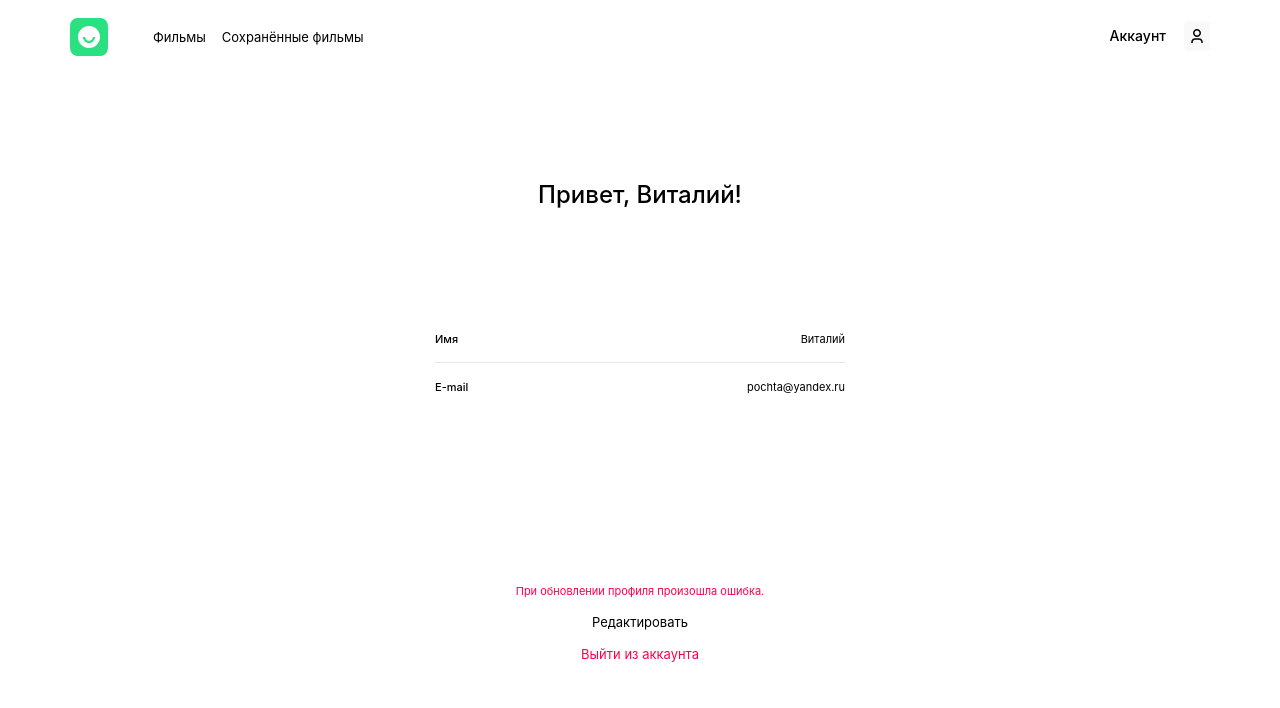
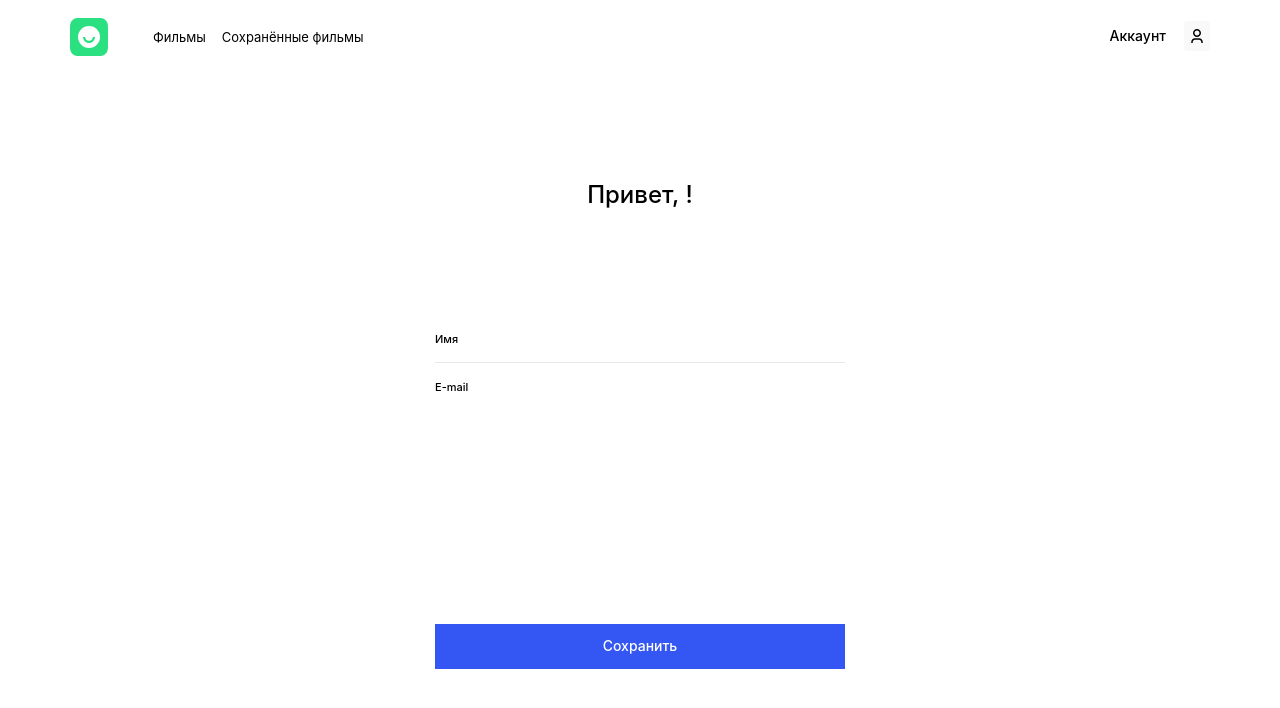
Before and after one commit to JekaEvgeniy/movies-explorer-frontend, a React (Create React App) app: page /profile in a window 1280 px wide. Both pictures are taken after a click on the button "Редактировать". Shown: the top 708 px of the page. Built offline with nearby package versions, Linux system fonts and the light colour scheme.

Commit message:
feat: profile

```diff
--- a/src/components/App/App.js
+++ b/src/components/App/App.js
@@ -24,7 +24,6 @@ function App() {
   const [loggedIn, setLoggedIn] = useState(false);
   const [selectedCard, setSelectedCard] = useState(null);
   const [currentUser, setCurrentUser] = useState({});
-  const [email, setEmail] = useState(null);
 
   const navigate = useNavigate();
 
@@ -43,6 +42,26 @@ function App() {
 
   const [isSearchError, setIsSearchError] = useState('');
   const [isNotFound, setIsNotFound] = useState(false);
+  const [isVisibleLoader, setIsVisibleLoader] = useState(false); // Лоадер поверх всех элементов
+
+  useEffect(() => {
+    if (loggedIn) {
+      const token = localStorage.getItem('jwt');
+
+      Promise.all([api.getUserInfo()])
+        .then(([info]) => {
+          console.log('setCurrentUser info ===> ', info);
+
+          if (token) {
+            setCurrentUser(info);
+          }
+        })
+        .catch((err) => console.log(`Ошибка promise.all: ${err}`));
+    }
+
+    // console.log(`useEffect >>> loggedIn = ${loggedIn}`);
+
+  }, [loggedIn]);
 
   useEffect(() => {
     /**
@@ -73,8 +92,36 @@ function App() {
 
   }, [shortMovies, movies]); // searchQuery
 
+
+  useEffect(() => {
+    const token = localStorage.getItem('jwt');
+    // console.log(`jwt token = ${token}`);
+
+    if (token) {
+      auth.checkToken(token)
+        .then(user => {
+          setLoggedIn(true);
+          handleLogin(user);
+
+          // navigate('/');
+        })
+        .catch((err) => {
+          // console.error(`front> >>> APP.js >>> useEffect`);
+          console.error(err);
+        });
+    }
+  }, [navigate]);
+
   const handleLogin = () => {
     setLoggedIn(true);
+  }
+
+  const handleLogout = (e) => {
+    e.preventDefault();
+    console.log('handleLogout>>>>');
+    localStorage.clear();
+    navigate('/');
+    setLoggedIn(false);
   }
 
   // const handleRegister = ({ email, password }) => {
@@ -97,49 +144,20 @@ function App() {
   //     });
   // }
 
-  useEffect(() => {
-    if (loggedIn) {
-      const token = localStorage.getItem('jwt');
+  // const handleProfileUpdate = (userData) => {
+  //   console.log('run >>> handleProfileUpdate(data)', userData)
+  //   console.log(userData);
+  //   api
+  //     .setUserInfo(userData)
+  //     .then((updateUserData) => {
 
-      // Promise.all([api.getUserInfo(), api.getCards()])
-      //   .then(([info, cards]) => {
+  //       setCurrentUser(updateUserData.data);
+  //       // closeAllPopups();
+  //     })
+  //     .catch(err => console.error(err));
+  // };
 
-      //     if (token) {
-      //       setEmail(info.email);
-      //       // console.log(`setCurrentUser ===> `);
-      //       setCurrentUser(info);
-      //       // handleUpdateUser(info);
-      //       // handleUpdateAvatar(info);
-      //       if (cards.length) {
-      //         setCards(cards);
-      //       }
-      //     }
-      //   })
-      //   .catch((err) => console.log(`Ошибка promise.all: ${err}`));
-    }
 
-    console.log(`useEffect >>> loggedIn = ${loggedIn}`);
-
-  }, [loggedIn]);
-
-  useEffect(() => {
-    const token = localStorage.getItem('jwt');
-    console.log(`jwt token = ${token}`);
-
-    if (token) {
-      auth.checkToken(token)
-        .then(user => {
-          setLoggedIn(true);
-          handleLogin(user);
-
-          // navigate('/');
-        })
-        .catch((err) => {
-          console.error(`front> >>> APP.js >>> useEffect`);
-          console.error(err);
-        });
-    }
-  }, [navigate]);
 
 
 
@@ -361,7 +379,15 @@ function App() {
           <>
             <Header isPageProfile />
             <main className="content">
-              <Profile />
+              <Profile
+                setCurrentUser={setCurrentUser}
+                handleLogout={handleLogout}
+                setIsVisibleLoader={setIsVisibleLoader}
+                // handleProfileUpdate={handleProfileUpdate}
+              />
+              {isVisibleLoader && (
+                <Preloader currentPosition="fullscreen" />
+              )}
             </main>
           </>
         } />
--- a/src/components/Profile/Profile.css
+++ b/src/components/Profile/Profile.css
@@ -113,7 +113,10 @@
   transition : padding-right 0.3s ease-in-out;
 }
 
-
+.profile-form__input[disabled] {
+  pointer-events: none;
+  user-select: none;
+}
 
 .profile-form__input:focus {
 /* box-shadow: 0px 4px 30px 0px rgba(0, 0, 0, 0.08); */
@@ -152,6 +155,18 @@
   transition : opacity 0.3s ease-in-out;
 }
 
+.profile-form-actions__btn_theme_accent {
+  box-sizing : border-box;
+  background-color: #3456F3;
+  width      : 100%;
+  padding    : 13px 12px 15px 12px;
+  height     : 45px;
+  font-size  : 14px;
+  font-weight: 500;
+  color      : #fff;
+  text-align : center;
+}
+
 .profile-form-actions__btn:hover {
   opacity: 0.7;
 }
--- a/src/components/Profile/Profile.js
+++ b/src/components/Profile/Profile.js
@@ -1,46 +1,164 @@
-import React, {useState} from "react";
-import { Link } from "react-router-dom";
+import React, { useState, useEffect, useContext } from 'react';
+import CurrentUserContext from "../../contexts/CurrentUserContext";
+import { useForm, SubmitHandler } from "react-hook-form"
+import * as auth from '../../utils/Auth';
+import { api } from '../../utils/Api';
+import { Link, useNavigate } from "react-router-dom";
 
-function Profile(){
+function Profile({ ...props }) {
+  const navigate = useNavigate();
 
-  const [formValue, setFormValue] = useState({
-    email: 'pochta@yandex.ru',
-    firstName: 'Виталий'
+  const currentUser = useContext(CurrentUserContext);
+  const [name, setName] = useState(currentUser.name);
+  const [email, setEmail] = useState(currentUser.email);
+
+  const [enabledEditMode, setEnableEditMode] = useState(true); // Внизу имеется кнопка для редактирования полей формы.
+  // const [isVisibleButtonSave, setIsVisibleButtonSave] = useState(false);
+
+  const {
+    register,
+    formState: { errors, isValid },
+    handleSubmit,
+  } = useForm({
+    mode: 'onBlur',
   });
 
-  const handleChange = (e) => {
-    const { name, value } = e.target;
+  useEffect(() => {
+    if (currentUser.name) {
+      // Без проверки можно получить: Cannot read properties of undefined (reading 'name')
+      setName(currentUser.name);
+    }
 
-    setFormValue({
-      ...formValue,
-      [name]: value
-    });
+    if (currentUser.email) {
+      setEmail(currentUser.email);
+    }
+
+  }, [currentUser, email, name, isValid, enabledEditMode]);
+
+  function handleInputChangeName(e) {
+    setName(e.target.value);
   }
+
+  function handleInputChangeEmail(e) {
+    setEmail(e.target.value);
+  }
+
+  function handleBtnEdit(){
+    setEnableEditMode(false);
+  }
+
+  const handleProfileUpdate = (userData) => {
+
+    props.setIsVisibleLoader(true);
+    api
+      .setUserInfo(userData)
+      .then((updateUserData) => {
+        props.setCurrentUser(updateUserData.data);
+        setEnableEditMode(true);
+        // closeAllPopups();
+      })
+      .catch(err => console.error(err))
+      .finally(() => {
+        props.setIsVisibleLoader(false);
+      });
+  };
+
 
   return (
     <section className="profile" aria-label="Личный кабинет">
       <div className="profile__container">
-        <h1 className="profile__header">Привет, Виталий!</h1>
+        <h1 className="profile__header">Привет, {currentUser.name}!</h1>
 
-        <form className="profile-form" name="profile">
+        <form
+          onSubmit={handleSubmit(handleProfileUpdate)}
+          className="profile-form"
+          name="profile"
+        >
           <div className="profile-form__content">
             <div className="profile-form__content-top">
               <label className="profile-form__label">
                 <span className="profile-form__title">Имя</span>
-                <input onChange={handleChange} type="text" className="profile-form__input" name="firstName" value={formValue.firstName}  />
+                <input
+                  {...register('name', {
+                    disabled: enabledEditMode ? true : false,
+                    required: 'Поле обязательно к заполнению',
+                    minLength: {
+                      value: 2,
+                      message: 'Минимум 2 символа',
+                    },
+                    maxLength: {
+                      value: 30,
+                      message: 'Максимум 30 символов'
+                    },
+                    onChange: (e) => {
+                      handleInputChangeName(e);
+                    },
+                  })}
+                  type="text"
+                  className={`profile-form__input ${errors?.name ? 'profile-form__input_invalid' : ''}`}
+                  name="name"
+                  defaultValue={currentUser.name}
+                />
               </label>
+
+              <span className="profile-form__error-message">
+                {errors?.name && (errors?.name?.message || "Пожалуйста, введите правильное имя")}
+              </span>
+
+
               <label className="profile-form__label">
                 <span className="profile-form__title">E-mail</span>
-                <input onChange={handleChange} type="email" inputMode="email" className="profile-form__input" name="email"
-                  value={formValue.email} disabled />
+                <input
+                  {...register("email", {
+                    disabled: enabledEditMode ? true : false,
+                    required: "Обязательно укажите e-mail",
+                    pattern: {
+                      value: /^[^\s@]+@[^\s@]+\.[^\s@]+$/,
+                      message: "Введите e-mail в формате example@gmail.com",
+                    },
+                    onChange: (e) => {
+                      handleInputChangeEmail(e);
+                    },
+                  })}
+                  type="email"
+                  inputMode="email"
+                  className="profile-form__input"
+                  name="email"
+                  defaultValue={email}
+                />
               </label>
+
+              <span className="profile-form__error-message">
+                {errors?.email && (errors?.email?.message || "Пожалуйста, введите правильно адрес электронной почты")}
+              </span>
 
             </div>
             <div className="profile-form__content-bottom">
               <div className="profile-form-actions">
-                <p className="profile-form-actions__error-message">При обновлении профиля произошла ошибка.</p>
-                <button type="button" className="profile-form-actions__btn profile-form-actions__btn_type_edit">Редактировать</button>
-                <Link to="/" className="profile-form-actions__btn profile-form-actions__btn_type_exit">Выйти из аккаунта</Link>
+                { (errors?.name || errors?.email) && (
+                  <p className="profile-form-actions__error-message">При обновлении профиля произошла ошибка.</p>
+                )}
+
+                {
+                 enabledEditMode ? (
+                  <>
+                    <button
+                      onClick={handleBtnEdit}
+                      type="button"
+                      className="profile-form-actions__btn profile-form-actions__btn_type_edit"
+                    >Редактировать</button>
+                    <button
+                      onClick={props.handleLogout}
+                      type="button"
+                      className="profile-form-actions__btn profile-form-actions__btn_type_exit"
+                    >Выйти из аккаунта</button>
+                  </>
+                  ) : (
+                    <button type="submit" className="profile-form-actions__btn profile-form-actions__btn_theme_accent">Сохранить</button>
+                  )
+                }
+
+
               </div>
             </div>
           </div>
--- a/src/utils/Api.js
+++ b/src/utils/Api.js
@@ -25,7 +25,6 @@ class Api {
     this._cardLikes = this._url + '/cards/cardId/likes';
 
     this._userUrl = this._url + '/users/me';
-    this._userAvatarUrl = this._url + '/users/me/avatar';
 
     this._defaultHeaders = { 'Content-Type': 'application/json' };
   }
@@ -97,39 +96,44 @@ class Api {
   * Работаем с инфополем
   */
 
-  // getUserInfo() {
-  //   return fetch(this._userUrl, {
-  //     method: "GET",
-  //     // headers: this._headers,
-  //     // credentials: 'include',
-  //     // headers: {
-  //     //   authorization: `Bearer ${localStorage.getItem('jwt')}`
-  //     // },
-  //     headers: this._injectAuth(this._defaultHeaders),
-  //   })
-  //     .then(this._checkResponse)
-  //     .catch((err) => {
-  //       console.error(`Ошибка! Ошибка при получении данных о пользователе: ${err}`);
-  //     })
-  // }
+  getUserInfo() {
+    return fetch(this._userUrl, {
+      method: "GET",
+      // headers: this._headers,
+      // credentials: 'include',
+      // headers: {
+      //   authorization: `Bearer ${localStorage.getItem('jwt')}`
+      // },
+      headers: this._injectAuth(this._defaultHeaders),
+    })
+      .then(this._checkResponse)
+      .catch((err) => {
+        console.error(`Ошибка! Ошибка при получении данных о пользователе: ${err}`);
+      })
+  }
 
-  // setUserInfo({ name, about }) {
-  //   return fetch(`${this._url}/users/me`, {
-  //     // credentials: 'include',
-  //     method: 'PATCH',
-  //     // headers: this._headers,
-  //     headers: {
-  //       'Content-Type': 'application/json',
-  //       authorization: `Bearer ${localStorage.getItem('jwt')}`
-  //     },
-  //     // headers: this._injectAuth(this._defaultHeaders),
-  //     body: JSON.stringify({ name, about }),
-  //   })
-  //     .then(this._checkResponse)
-  //     .catch((err) => {
-  //       console.error('Ошибка! Ошибка при Добавлении новых данных о пользователе', err);
-  //     })
-  // }
+  // setUserInfo({ name, email }) {
+  setUserInfo( data ) {
+    return fetch(`${this._url}/users/me`, {
+      // credentials: 'include',
+      method: 'PATCH',
+      // headers: this._headers,
+      headers: {
+        'Content-Type': 'application/json',
+        authorization: `Bearer ${localStorage.getItem('jwt')}`
+      },
+      // headers: this._injectAuth(this._defaultHeaders),
+      // body: JSON.stringify({ name, email }),
+      body: JSON.stringify({
+        name: data.name,
+        email: data.email
+      }),
+    })
+      .then(this._checkResponse)
+      .catch((err) => {
+        console.error('Ошибка! Ошибка при Добавлении новых данных о пользователе', err);
+      })
+  }
 
   // setUserAvatar(data) {
   //   const url = `${this._url}/users/me/avatar`;
```
Also changed, not shown: src/components/Preloader/Preloader.css (+23 -0 lines), src/components/Preloader/Preloader.js (+6 -2 lines).
